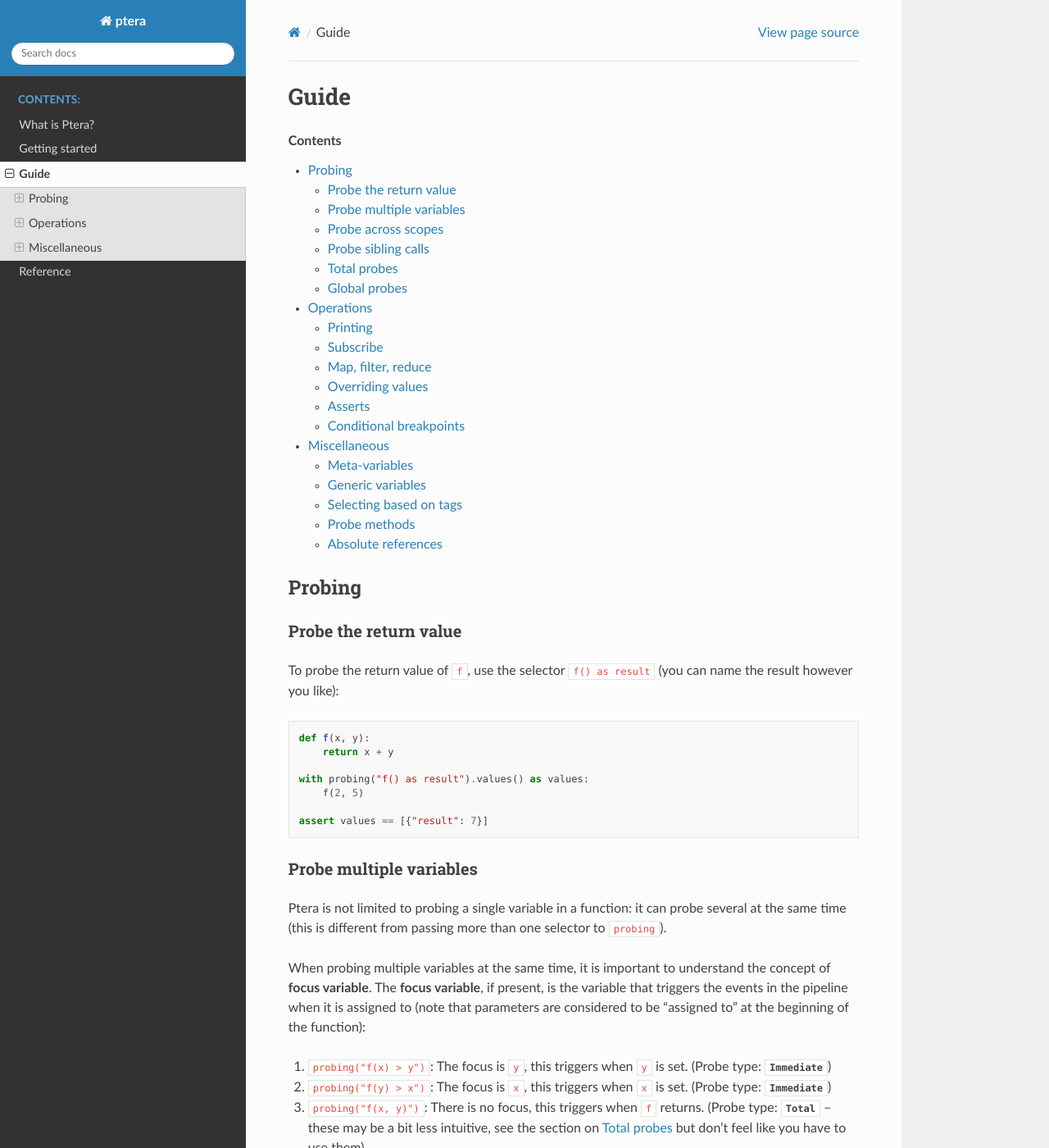
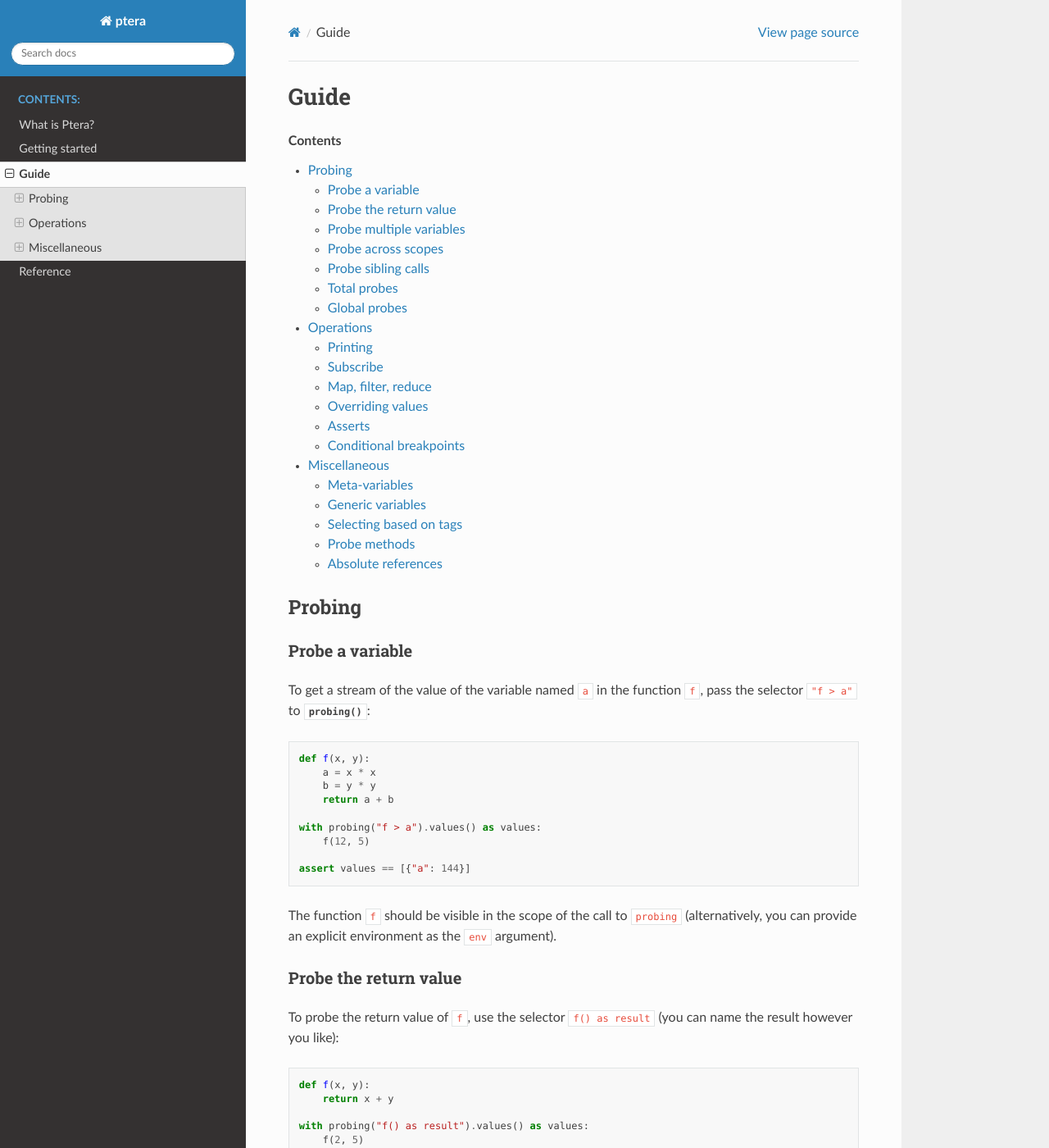
Before and after one commit to mila-iqia/ptera, a Sphinx documentation site: the page built from docs/guide.rst, in a window 1280 px wide and 1400 px high. Shown: the whole window at 82% size. Built offline with Sphinx 7.4.7 and the Read the Docs theme 2.0.0, drawn with Linux system fonts in a browser that asks for light colours.

```diff
--- a/docs/guide.rst
+++ b/docs/guide.rst
@@ -8,6 +8,25 @@ Guide
 
 Probing
 -------
+
+Probe a variable
+~~~~~~~~~~~~~~~~
+
+To get a stream of the value of the variable named ``a`` in the function ``f``, pass the selector ``"f > a"`` to :func:`~ptera.probe.probing`:
+
+.. code-block:: python
+
+    def f(x, y):
+        a = x * x
+        b = y * y
+        return a + b
+
+    with probing("f > a").values() as values:
+        f(12, 5)
+
+    assert values == [{"a": 144}]
+
+The function ``f`` should be visible in the scope of the call to ``probing`` (alternatively, you can provide an explicit environment as the ``env`` argument).
 
 .. _probe-retval:
 
```
Also changed, not shown: README.md (+15 -9 lines), pyproject.toml (+2 -5 lines).
